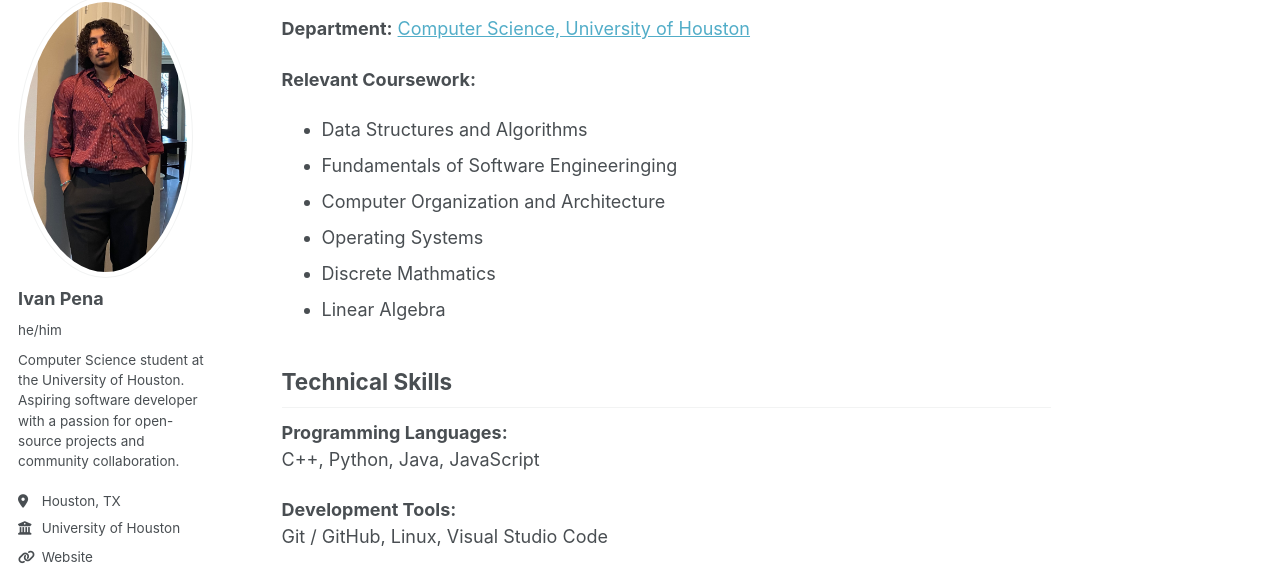
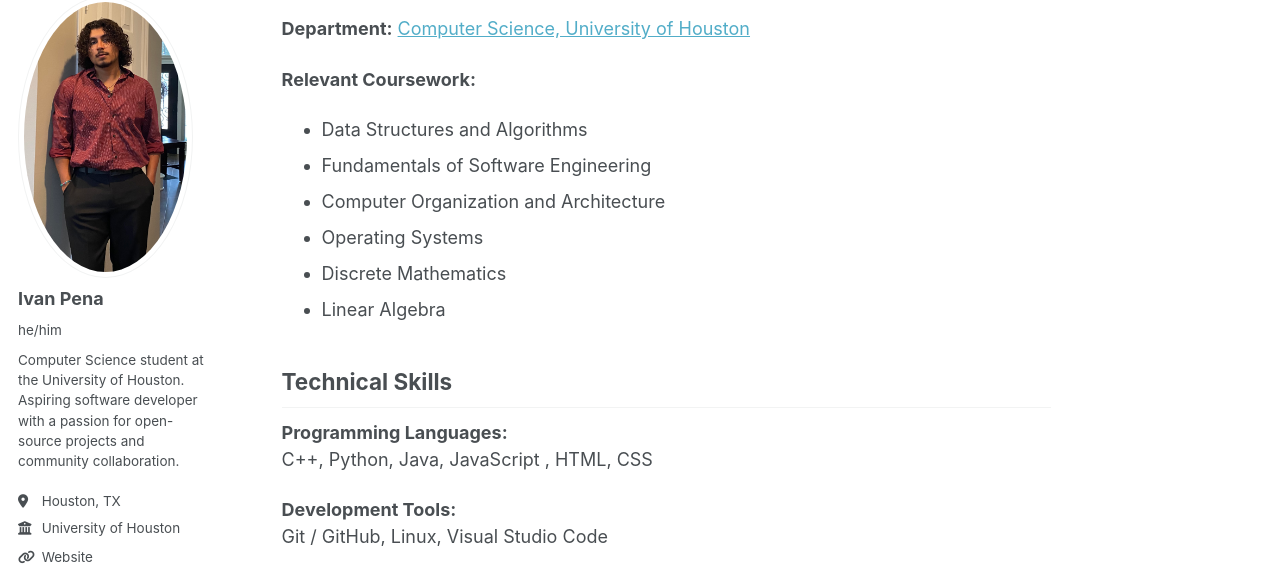
Before and after one commit to sagesoftware/sagesoftware.github.io, a Jekyll site: the page built from _pages/about.md, in a window 1280 px wide and 900 px high, scrolled down 435 px. Shown: the part 105-671 px from the top of the window. Built offline with Jekyll 4.4.1, drawn with Linux system fonts in a browser that asks for light colours; some web fonts are replaced; a script bundle is joined from its source files by our own code; library files that are not in the unit come from our copies.

Commit message:
Fix typos in about page

```diff
--- a/_pages/about.md
+++ b/_pages/about.md
@@ -21,16 +21,16 @@ Expected Graduation: **May 2026**
 
 **Relevant Coursework:**
 - Data Structures and Algorithms
-- Fundamentals of Software Engineeringing
+- Fundamentals of Software Engineering
 - Computer Organization and Architecture
 - Operating Systems
-- Discrete Mathmatics
+- Discrete Mathematics
 - Linear Algebra
 
 ## Technical Skills
 
 **Programming Languages:**
-C++, Python, Java, JavaScript
+C++, Python, Java, JavaScript , HTML, CSS
 
 **Development Tools:**
 Git / GitHub, Linux, Visual Studio Code
```
